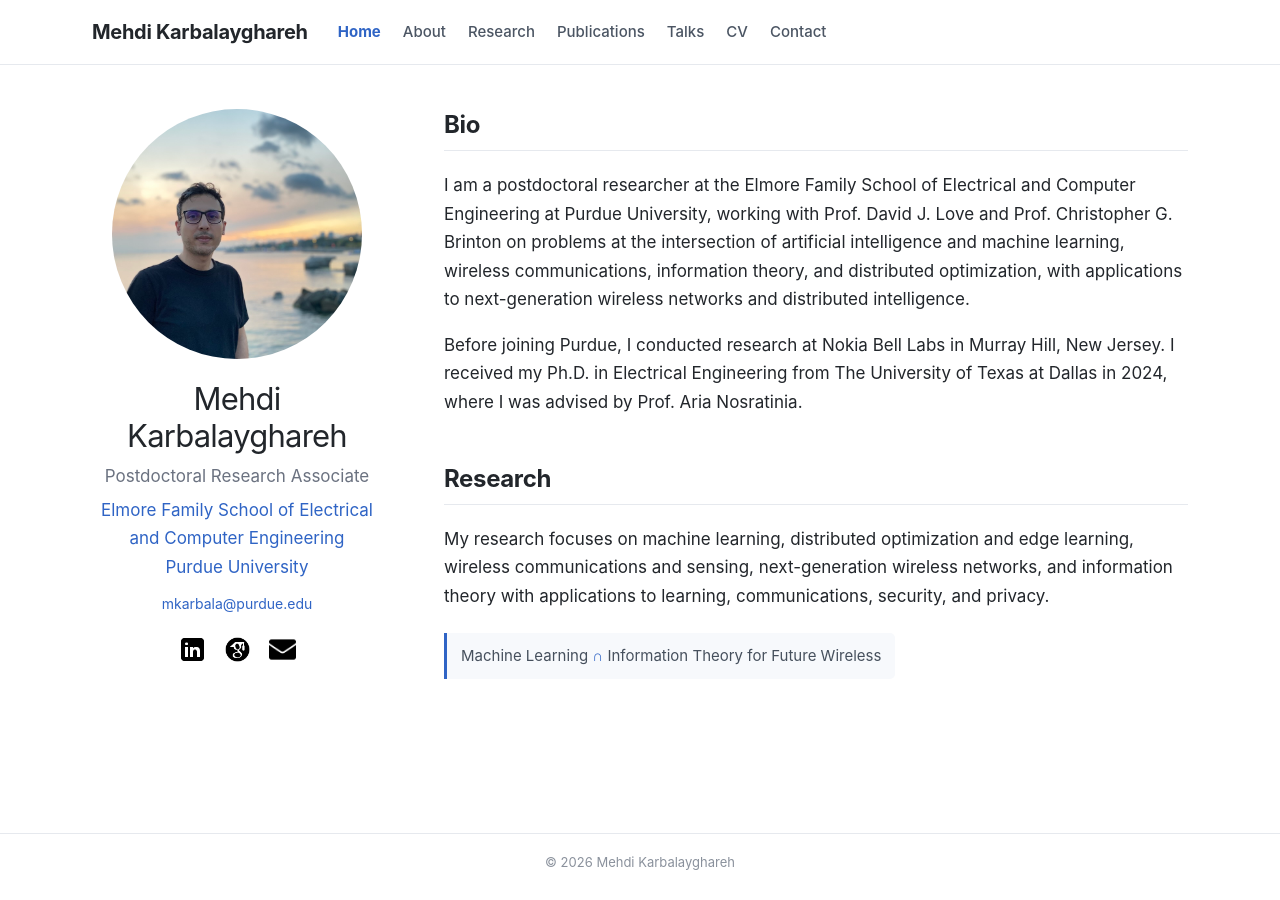
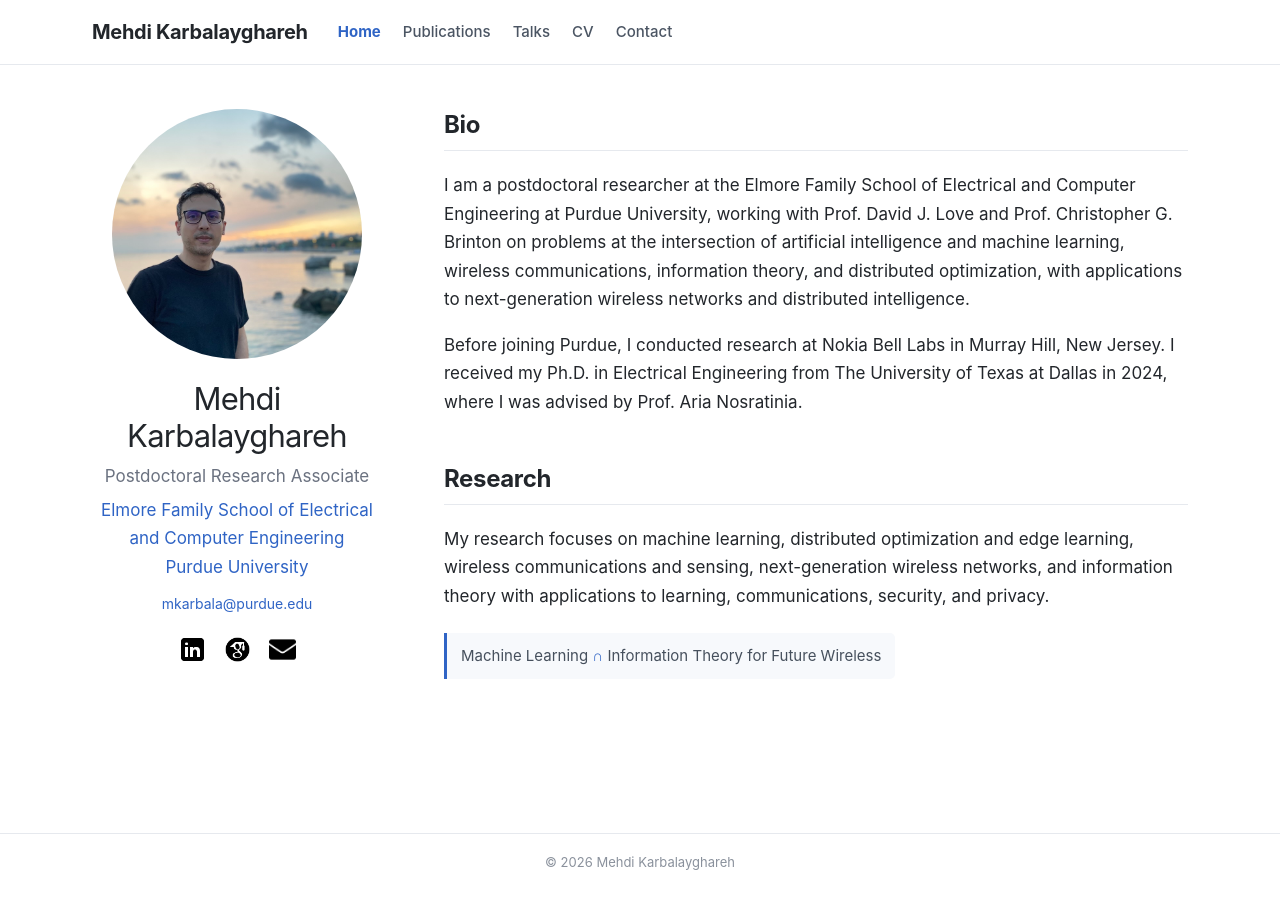
Before and after one commit to mkarbalaygh/mkarbalaygh.github.io, a Jekyll site: the page built from index.md, in a window 1280 px wide. Built offline with Jekyll 4.4.1, drawn with Linux system fonts in a browser that asks for light colours; comment, search, counter and statistics services are not loaded.

Commit message:
Remove About and Research links from top navigation

```diff
--- a/_includes/nav.html
+++ b/_includes/nav.html
@@ -3,8 +3,6 @@
     <a class="brand" href="/">Mehdi Karbalayghareh</a>
     <nav class="nav-links" aria-label="Primary navigation">
       <a href="/" class="{% if page.url == '/' %}active{% endif %}">Home</a>
-      <a href="/about/" class="{% if page.url == '/about/' %}active{% endif %}">About</a>
-      <a href="/research/" class="{% if page.url == '/research/' %}active{% endif %}">Research</a>
       <a href="/publications/" class="{% if page.url == '/publications/' %}active{% endif %}">Publications</a>
       <a href="/talks/" class="{% if page.url == '/talks/' %}active{% endif %}">Talks</a>
       <a href="/files/cv.pdf" target="_blank" rel="noopener noreferrer">CV</a>
```
